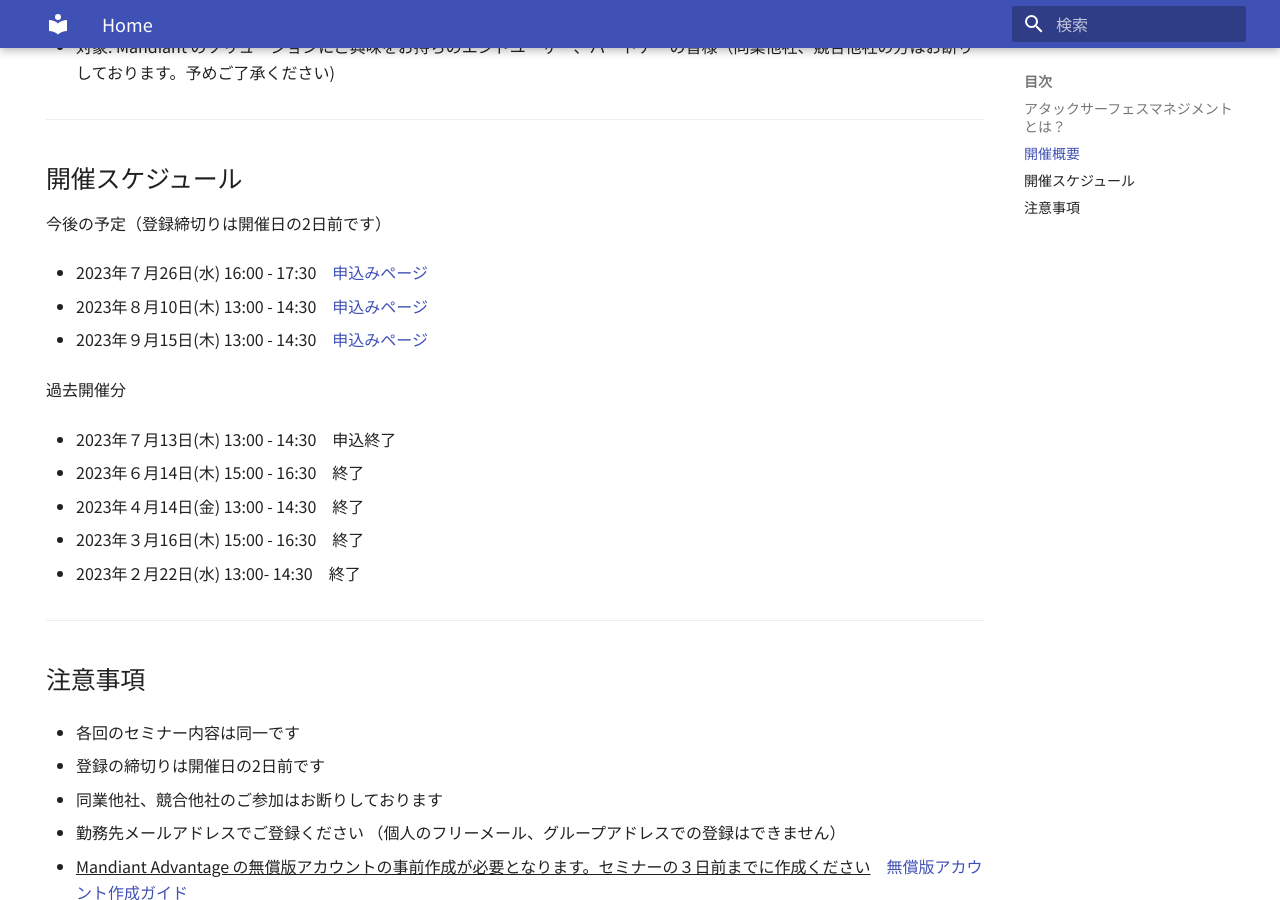
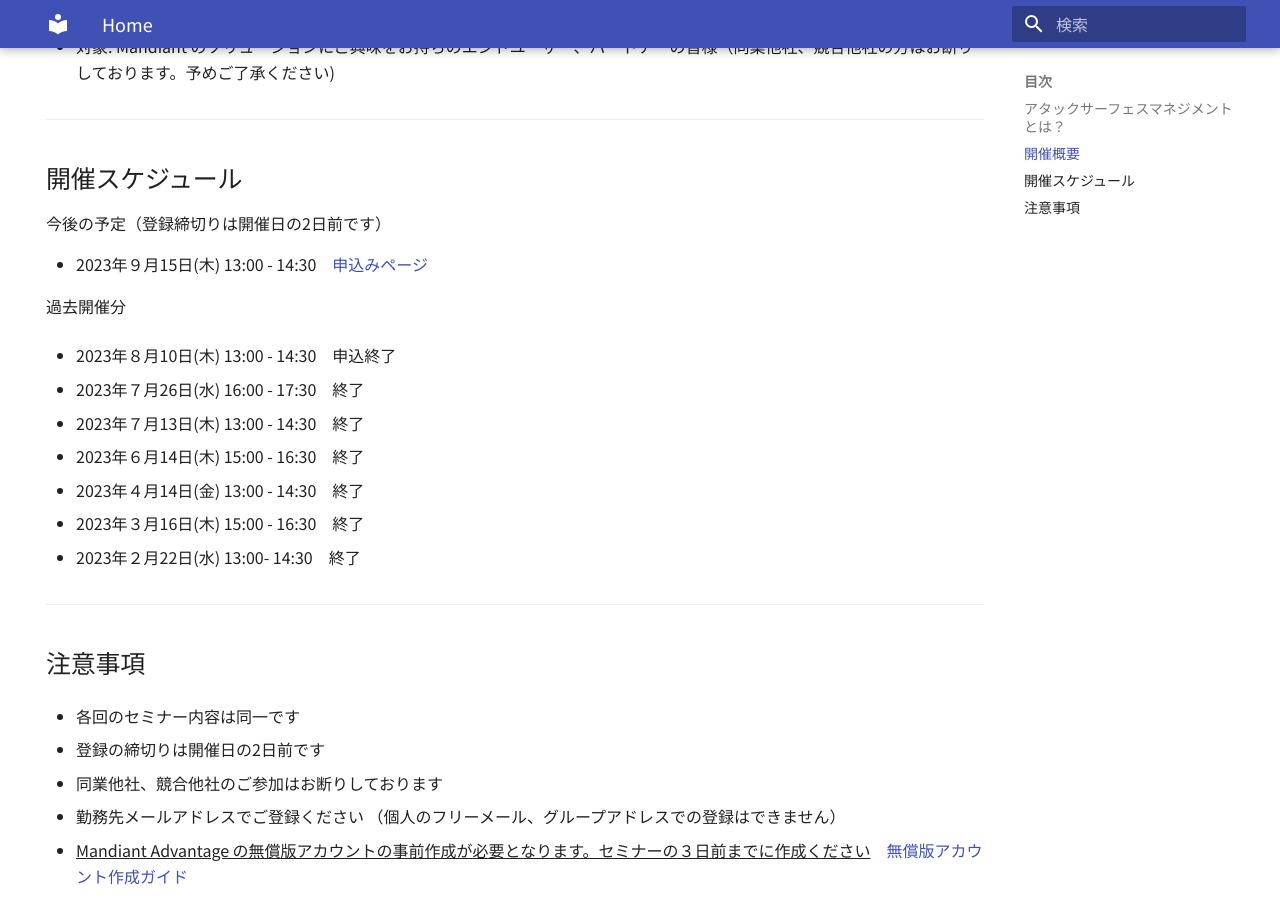
Before and after one commit to skiritan/mndt-seminar, an MkDocs documentation site: the page built from docs/index.md, in a window 1280 px wide and 900 px high, scrolled down 1380 px. Built offline with MkDocs 1.6.1 and Material for MkDocs 9.7.7, drawn with Linux system fonts in a browser that asks for light colours.

Commit message:
rev20230809 commit

```diff
--- a/docs/index.md
+++ b/docs/index.md
@@ -43,15 +43,15 @@
 
 今後の予定（登録締切りは開催日の2日前です）
 
-- 2023年７月26日(水) 16:00 - 17:30　[申込みページ](https://events.teams.microsoft.com/event/9349e919-c988-48ef-81db-36528c352cef@c30170dd-27b1-4418-8fd0-8fa942a24cf8)
-
-- 2023年８月10日(木) 13:00 - 14:30　[申込みページ](https://events.teams.microsoft.com/event/81593eb3-44d1-4319-8cfa-3d2027ce0a25@c30170dd-27b1-4418-8fd0-8fa942a24cf8)
-
 - 2023年９月15日(木) 13:00 - 14:30　[申込みページ](https://events.teams.microsoft.com/event/74b18bef-59ab-4a73-9b7a-94323382ff07@c30170dd-27b1-4418-8fd0-8fa942a24cf8)
 
 過去開催分
 
-- 2023年７月13日(木) 13:00 - 14:30　申込終了
+- 2023年８月10日(木) 13:00 - 14:30　申込終了
+
+- 2023年７月26日(水) 16:00 - 17:30　終了
+
+- 2023年７月13日(木) 13:00 - 14:30　終了
 
 - 2023年６月14日(木) 15:00 - 16:30　終了
 
```
Also changed, not shown: 1 other file.
